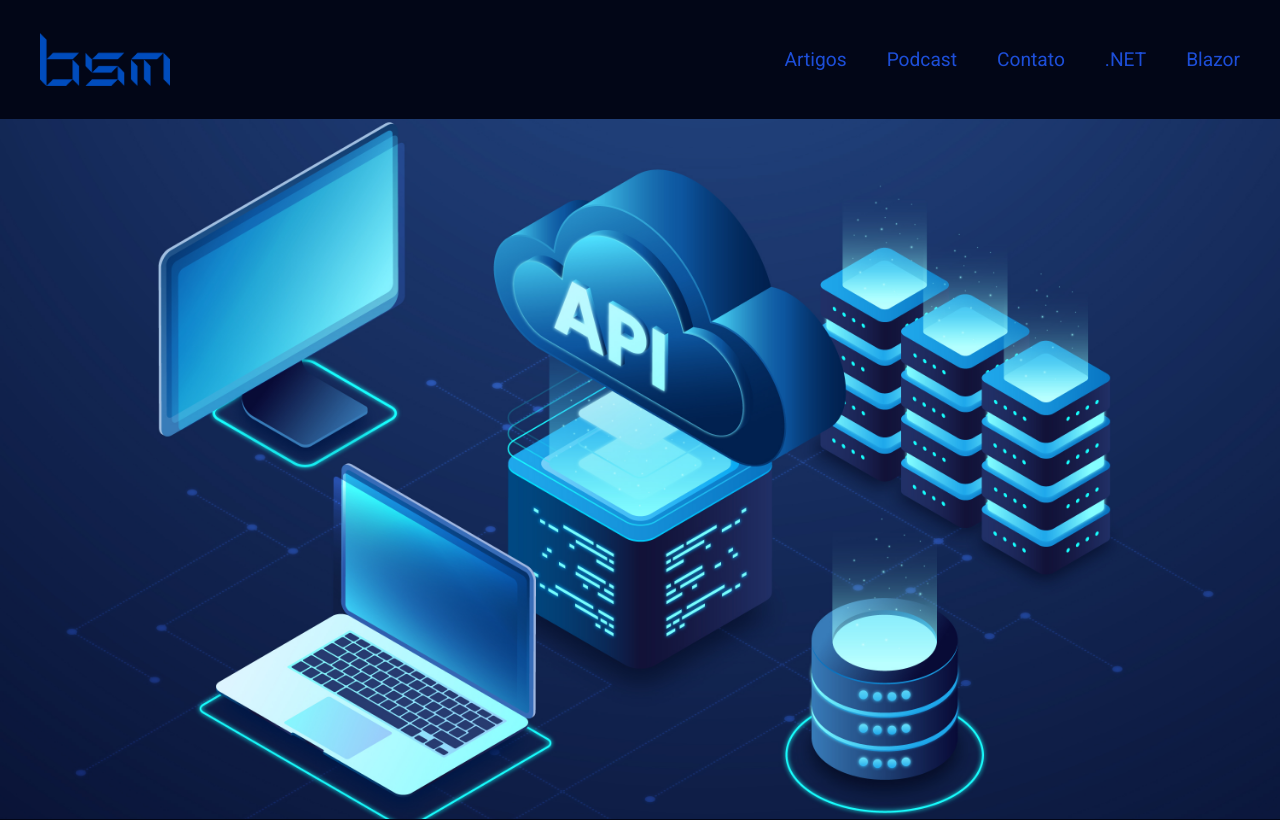
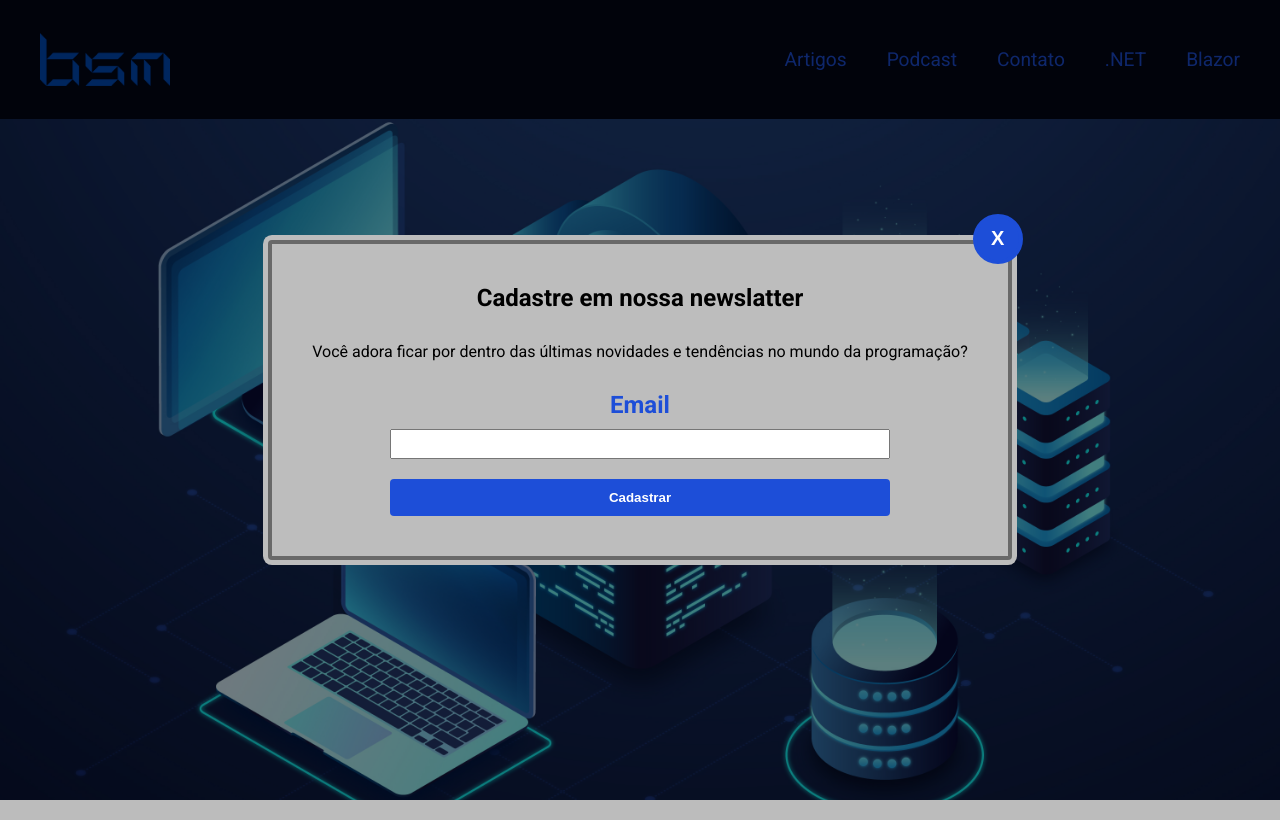
Before and after one commit to FelipeCamargo26/blog-aula-web-etec, a PHP site: page / in a window 1280 px wide. Shown: the top 820 px of the page. Run offline with PHP 8.4, Linux system fonts and the light colour scheme.

Commit message:
implantação modal

```diff
--- /dev/null
+++ b/asset/css/modal.css
@@ -0,0 +1,91 @@
+.modal-container {
+  height: 100vh;
+  width: 100%;
+  background-color: rgba(0, 0, 0, 0.5) ;
+  position: fixed;
+  top: 0;
+  left: 0;
+  z-index: 2000;
+  display: none;
+  justify-content: center;
+  align-items: center;
+}
+.modal-container.ativo {
+  display: flex;
+}
+
+.modal {
+  background: #BDBDBD;
+  padding: 40px;
+  border: 4px solid #696969;
+  border-radius: 4px;
+  box-shadow: 0 0 0 5px #BDBDBD;
+  position: relative;
+  display: flex;
+}
+
+@keyframes modal {
+  from {
+    opacity: 0;
+    transform: rotate3d(0, -50px, 0);
+  }
+  to {
+    opacity: 1;
+    transform: rotate3d(0,0,0);
+  }
+}
+.ativo .modal {
+  animation: modal .3s forwards;
+}
+
+.fechar {
+  position: absolute;
+  top: -30px;
+  right: -15px;
+  width: 50px;
+  height: 50px;
+  border: 4px solid  #1d4ed8;;
+  border-radius: 50%;
+  background:  #1d4ed8;
+  color: #ffffff;
+  font-size: 20px;
+  font-weight: bold;
+  cursor: pointer;
+}
+
+.modal-box {
+  display: flex;
+  flex-direction: column;
+  gap: 30px;
+  align-items: center;
+}
+.modal-box label {
+  display: block;
+  text-align: center;
+  margin-bottom: 10px;
+  font-size: 24px;
+  font-weight: bold;
+  color: #1d4ed8;
+}
+.modal-box input{
+  height: 30px;
+  width: 500px;
+  font-size: 20px;
+  box-sizing: border-box;
+  margin-bottom: 20px;
+}
+
+.modal-box button[type="submit"] {
+  display: block;
+  background: #1d4ed8;
+  border: none;
+  border-radius: 4px;
+  padding: .7rem 2rem;
+  color: #ffffff;
+  font-weight: bold;
+}
+
+form {
+  display: flex;
+  flex-direction: column;
+}
--- a/asset/css/style.css
+++ b/asset/css/style.css
@@ -3,4 +3,5 @@
 @import url('./main.css');
 @import url('./artigos.css');
 @import url('./cta.css');
+@import url('./modal.css');
 @import url('./footer.css');
--- /dev/null
+++ b/asset/js/anima-scroll.js
@@ -0,0 +1,17 @@
+export default function initAnimacaoScroll() {
+  const section = document.querySelectorAll('.js-scroll');
+  const windowMetade = window.innerHeight * 0.7;
+
+  function animaScroll() {
+    section.forEach((section) => {
+      const sectionTop = section.getBoundingClientRect().top - windowMetade;
+      if (sectionTop < 0) {
+        section.classList.add('ativo');
+      }
+    });
+  }
+
+  animaScroll();
+
+  window.addEventListener('scroll', animaScroll);
+}
--- /dev/null
+++ b/asset/js/main.js
@@ -0,0 +1,7 @@
+import initScrollSuave from './scroll-suave.js';
+import initAnimacaoScroll from './anima-scroll.js';
+import initModal from './modal.js';
+
+initScrollSuave();
+initAnimacaoScroll();
+initModal();
--- /dev/null
+++ b/asset/js/modal.js
@@ -0,0 +1,21 @@
+export default function initModal() {
+  const btnfechar = document.querySelector("[data-modal='fechar']");
+  const containerModal = document.querySelector("[data-modal='container']");
+
+  if (btnfechar && containerModal) {
+    function toggleModal() {
+      containerModal.classList.toggle('ativo');
+    }
+
+    setTimeout(toggleModal, 1000);
+    btnfechar.addEventListener('click', toggleModal);
+
+    function cliqueForaModal(e) {
+      if (e.target === this) {
+        toggleModal(e);
+      }
+    }
+
+    containerModal.addEventListener('click', cliqueForaModal);
+  }
+}
--- a/main.js
+++ b/asset/js/scroll-suave.js
@@ -1,4 +1,4 @@
-function initScrollSuave() {
+export default function initScrollSuave() {
   const linksInternos = document.querySelectorAll('.js-menu a[href^="#"]');
 
   //Neste const estou selecionando todos as tegs as que começam que te m o href começando com # dentro da classe .js-menu.
@@ -26,23 +26,3 @@
     link.addEventListener('click', scrollToSection);
   });
 }
-initScrollSuave();
-
-function initAnimacaoScroll() {
-  const section = document.querySelectorAll('.js-scroll');
-  const windowMetade = window.innerHeight * 0.7;
-
-  function animaScroll() {
-    section.forEach((section) => {
-      const sectionTop = section.getBoundingClientRect().top - windowMetade;
-      if (sectionTop < 0) {
-        section.classList.add('ativo');
-      }
-    });
-  }
-
-  animaScroll();
-
-  window.addEventListener('scroll', animaScroll);
-}
-initAnimacaoScroll();
--- a/index.html
+++ b/index.html
@@ -68,8 +68,8 @@
       </div>
     </div>
   </section>
-  <section class="cta container js-scroll">
-    <div class="cta-box">
+  <section class="cta container">
+    <div class="cta-box js-scroll">
       <div class="cta-descricao" id="net">
         <h2>Pacote de codificação .NET</h2>
         <p>Com um download, o .NET Coding Pack oferece tudo o que você precisa para começar a codificar com C#. O pacote inclui o editor VS Code, o SDK .NET, Blocos de anotações interativos e muito mais!
@@ -78,7 +78,7 @@
       </div>
       <img src="./asset/img/Designer -01.jpeg" alt="">
     </div>
-    <div class="cta-box">
+    <div class="cta-box js-scroll">
       <img src="./asset/img/Designer -03.jpeg" alt="">
       <div class="cta-descricao" id="blazor">
         <h2>ASP.NET Core Blazor</h2>
@@ -108,7 +108,23 @@
       </div>
     </div>
   </footer>
-  <script src="/main.js"></script>
+  <!-- Modal normalmente é feito na parte inferior dos sites -->
+  <section class="modal-container" data-modal="container">
+    <div class="modal">
+      <button data-modal="fechar" class="fechar">X</button>
+      <div class="modal-box">
+        <h2>Cadastre em nossa newslatter</h2>
+        <p>Você adora ficar por dentro das últimas novidades e tendências no mundo da programação?</p>
+        <form action="">
+          <label for="email">Email</label>
+          <input type="text" form="email" id="email">
+          <button type="submit">Cadastrar</button>
+        </form>
+      </div>
+    </div>
+  </section>
+
+  <script type="module" src="./asset/js/main.js"></script>
 </body>
 
 </html>
```
